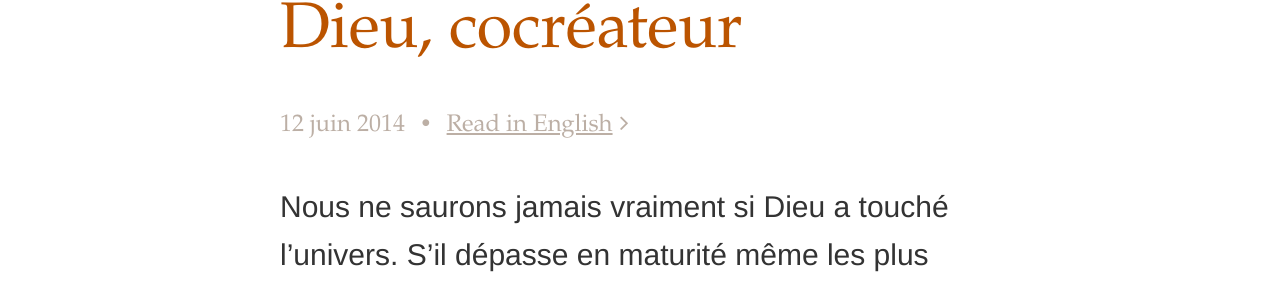
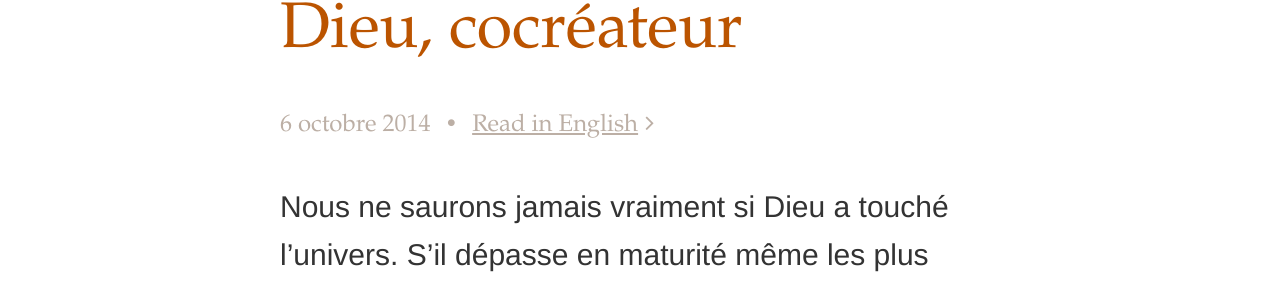
Before and after one commit to pascallaliberte/par.pascallaliberte.me, a Jekyll site: the page built from _posts/2014-10-06-dieu-cocreateur.md, in a window 1280 px wide and 900 px high, scrolled down 312 px. Shown: the part 323-611 px from the top of the window. Built offline with Jekyll 4.4.1, drawn with Linux system fonts in a browser that asks for light colours; nearby versions of some CDN libraries; some of the changed lines change nothing that is shown.

Commit message:
Ajusté les liens et la date de publication de Dieu, cocréateur

```diff
--- a/_posts/2014-10-06-dieu-cocreateur.md
+++ b/_posts/2014-10-06-dieu-cocreateur.md
@@ -1,7 +1,7 @@
 ---
 layout: post
 title: 'Dieu, cocréateur'
-date: 2014-06-12 22:06pm
+date: 2014-10-06 11:10pm
 alt_lang_path: /2014-06-god-cocreator/
 ---
 
@@ -27,12 +27,12 @@
 
 On pourrait dire qu'ils sont bien balancés, mais ce ne serait pas le bon qualificatif; ces gens ne sont pas juste un tout petit peu habile dans plusieurs domaines, ils sont très habiles dans des domaines opposés, en même temps. Des paradoxes ambulants, ni plus ni moins. Ils savent éviter le [piège de penser en oppositions][crise], ils trouvent des façons [d'accomplir des choses opposées][both].
 
-[crise]: /2014-04-surviving-a-crisis-of-faith/
-[both]: /2012-10-both/
+[crise]: /2014-10-survivre-une-crise-de-foi/
+[both]: {{ site.alt_lang_url }}/2012-10-both/
 
 Ils savent ne pas se laisser piéger par des [pré-conceptions ou par des conclusions][modeles-mentaux]; ils trouvent des solutions où personne ne regardaient. Ils sont créatifs.
 
-[modeles-mentaux]: /2014-01-intro-to-mental-models/
+[modeles-mentaux]: /2014-10-intro-aux-modeles-mentaux/
 
 Ceux qui se démarquent par leur excellence ont beaucoup à donner. Ils font les meilleurs superviseurs puisqu'ils vous font sentir comme c'est vous qui êtes le patron, et ensuite s'enlèvent du chemin. Ils installent un climat favorisant l'atteinte des objectifs du groupe et vous permettant de croître, en même temps, comme personne. Ils gèrent et font croître l'ensemble, le tout.
 
```
